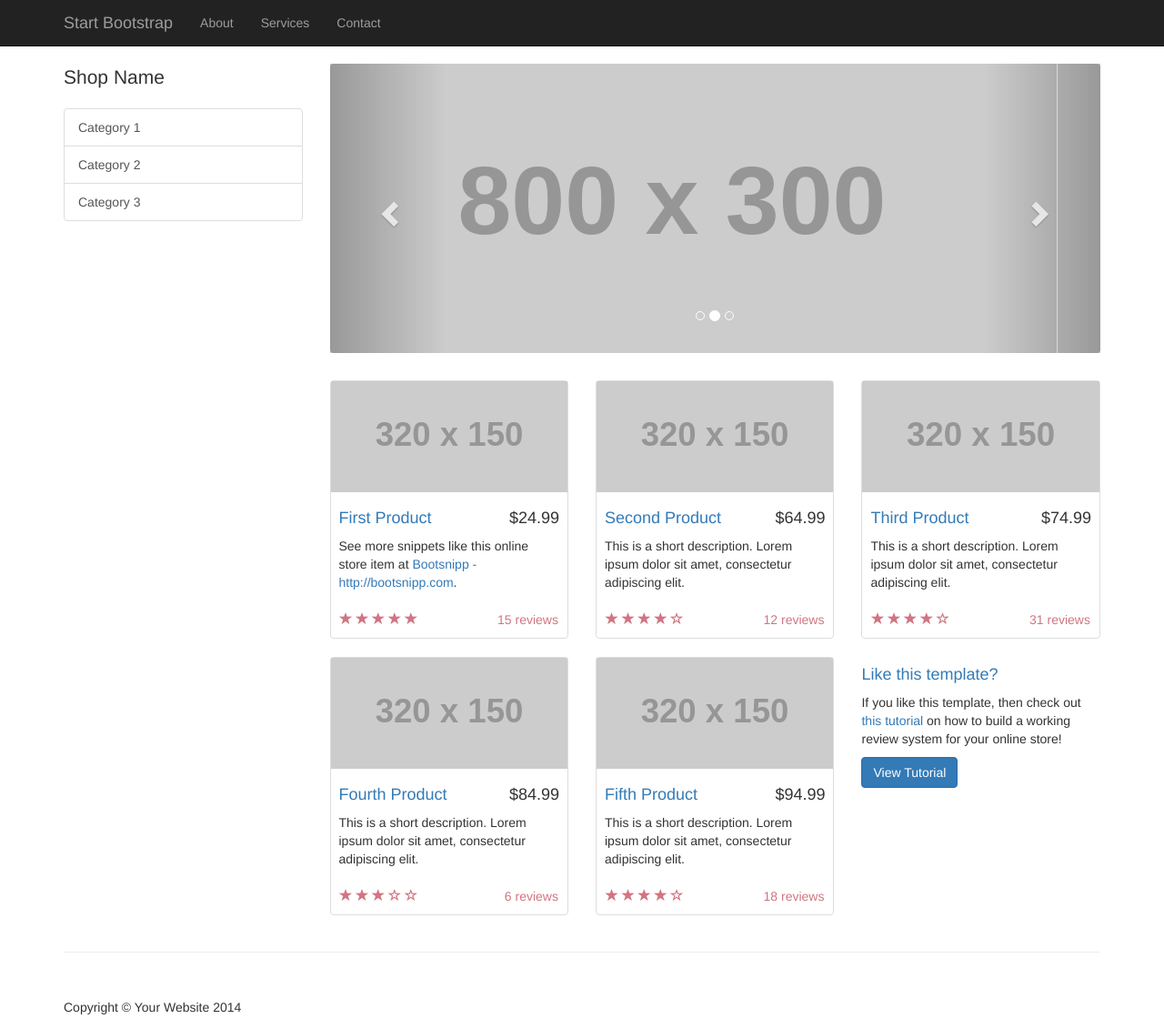
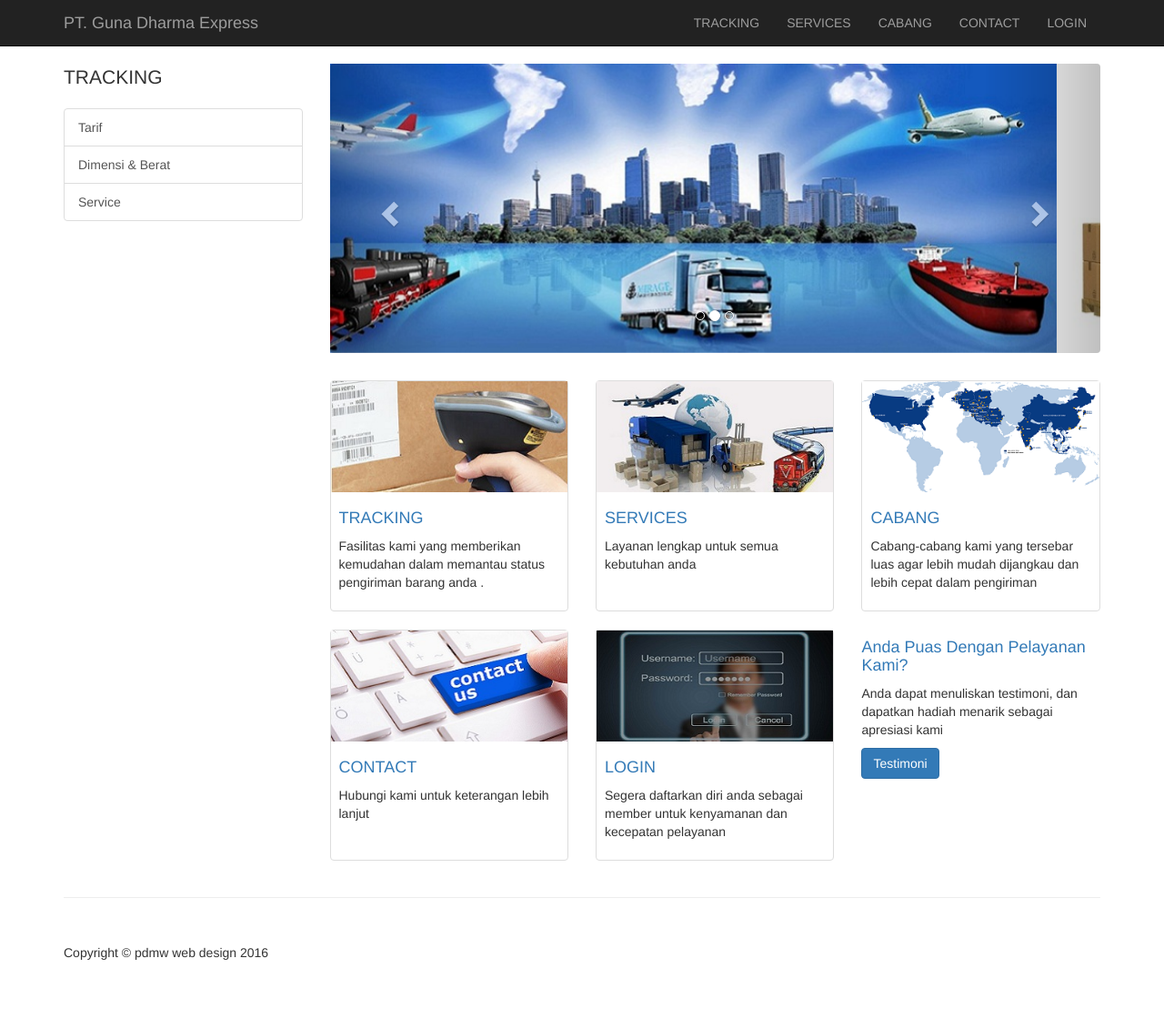
Before and after one commit to pdmw/cargo, a plain HTML site: page index.html in a window 1280 px wide. Shown: the whole page at 91% size. Drawn offline with Linux system fonts and the light colour scheme; placeholder pictures from the web are drawn by us.

Commit message:
edit cargo web

```diff
--- a/index.html
+++ b/index.html
@@ -9,7 +9,7 @@
     <meta name="description" content="">
     <meta name="author" content="">
 
-    <title>Shop Homepage - Start Bootstrap Template</title>
+    <title>GD Ex</title>
 
     <!-- Bootstrap Core CSS -->
     <link href="css/bootstrap.min.css" rel="stylesheet">
@@ -39,21 +39,29 @@
                     <span class="icon-bar"></span>
                     <span class="icon-bar"></span>
                 </button>
-                <a class="navbar-brand" href="#">Start Bootstrap</a>
+                <a class="navbar-brand" href="#">PT. Guna Dharma Express</a>
             </div>
             <!-- Collect the nav links, forms, and other content for toggling -->
             <div class="collapse navbar-collapse" id="bs-example-navbar-collapse-1">
+                <div class="pull-right">
                 <ul class="nav navbar-nav">
                     <li>
-                        <a href="#">About</a>
+                        <a href="#">TRACKING</a>
                     </li>
                     <li>
-                        <a href="#">Services</a>
+                        <a href="#">SERVICES</a>
                     </li>
                     <li>
-                        <a href="#">Contact</a>
+                        <a href="#">CABANG</a>
+                    </li>
+                    <li>
+                        <a href="#">CONTACT</a>
+                    </li>
+                    <li>
+                        <a href="#">LOGIN</a>
                     </li>
                 </ul>
+                </div>
             </div>
             <!-- /.navbar-collapse -->
         </div>
@@ -66,11 +74,11 @@
         <div class="row">
 
             <div class="col-md-3">
-                <p class="lead">Shop Name</p>
+                <p class="lead">TRACKING</p>
                 <div class="list-group">
-                    <a href="#" class="list-group-item">Category 1</a>
-                    <a href="#" class="list-group-item">Category 2</a>
-                    <a href="#" class="list-group-item">Category 3</a>
+                    <a href="#" class="list-group-item">Tarif</a>
+                    <a href="#" class="list-group-item">Dimensi & Berat</a>
+                    <a href="#" class="list-group-item">Service</a>
                 </div>
             </div>
 
@@ -87,13 +95,13 @@
                             </ol>
                             <div class="carousel-inner">
                                 <div class="item active">
-                                    <img class="slide-image" src="http://placehold.it/800x300" alt="">
+                                    <img class="slide-image" src="img/cargo1a.jpg" alt="">
                                 </div>
                                 <div class="item">
-                                    <img class="slide-image" src="http://placehold.it/800x300" alt="">
+                                    <img class="slide-image" src="img/cargo2a.jpg" alt="">
                                 </div>
                                 <div class="item">
-                                    <img class="slide-image" src="http://placehold.it/800x300" alt="">
+                                    <img class="slide-image" src="img/cargo3a.jpg" alt="">
                                 </div>
                             </div>
                             <a class="left carousel-control" href="#carousel-example-generic" data-slide="prev">
@@ -111,14 +119,15 @@
 
                     <div class="col-sm-4 col-lg-4 col-md-4">
                         <div class="thumbnail">
-                            <img src="http://placehold.it/320x150" alt="">
+                            <img src="img/tracking1.jpg" alt="">
                             <div class="caption">
-                                <h4 class="pull-right">$24.99</h4>
-                                <h4><a href="#">First Product</a>
+                            <!--    <h4 class="pull-right">$24.99</h4>  -->
+                                <h4><a href="#">TRACKING</a>
                                 </h4>
-                                <p>See more snippets like this online store item at <a target="_blank" href="http://www.bootsnipp.com">Bootsnipp - http://bootsnipp.com</a>.</p>
+                                <p>Fasilitas kami yang memberikan kemudahan dalam memantau status pengiriman barang anda
+                                <!--    <a target="_blank" href="http://www.bootsnipp.com">Bootsnipp - http://bootsnipp.com</a>-->.</p>
                             </div>
-                            <div class="ratings">
+                        <!--    <div class="ratings">
                                 <p class="pull-right">15 reviews</p>
                                 <p>
                                     <span class="glyphicon glyphicon-star"></span>
@@ -127,20 +136,20 @@
                                     <span class="glyphicon glyphicon-star"></span>
                                     <span class="glyphicon glyphicon-star"></span>
                                 </p>
-                            </div>
+                            </div> -->
                         </div>
                     </div>
 
                     <div class="col-sm-4 col-lg-4 col-md-4">
                         <div class="thumbnail">
-                            <img src="http://placehold.it/320x150" alt="">
+                            <img src="img/services1.jpg" alt="">
                             <div class="caption">
-                                <h4 class="pull-right">$64.99</h4>
-                                <h4><a href="#">Second Product</a>
+                            <!--    <h4 class="pull-right">$64.99</h4> -->
+                                <h4><a href="#">SERVICES</a>
                                 </h4>
-                                <p>This is a short description. Lorem ipsum dolor sit amet, consectetur adipiscing elit.</p>
+                                <p>Layanan lengkap untuk semua kebutuhan anda</p>
                             </div>
-                            <div class="ratings">
+                        <!--    <div class="ratings">
                                 <p class="pull-right">12 reviews</p>
                                 <p>
                                     <span class="glyphicon glyphicon-star"></span>
@@ -149,20 +158,20 @@
                                     <span class="glyphicon glyphicon-star"></span>
                                     <span class="glyphicon glyphicon-star-empty"></span>
                                 </p>
-                            </div>
+                            </div> -->
                         </div>
                     </div>
 
                     <div class="col-sm-4 col-lg-4 col-md-4">
                         <div class="thumbnail">
-                            <img src="http://placehold.it/320x150" alt="">
+                            <img src="img/map1.png" alt="">
                             <div class="caption">
-                                <h4 class="pull-right">$74.99</h4>
-                                <h4><a href="#">Third Product</a>
+                            <!--    <h4 class="pull-right">$74.99</h4> -->
+                                <h4><a href="#">CABANG</a>
                                 </h4>
-                                <p>This is a short description. Lorem ipsum dolor sit amet, consectetur adipiscing elit.</p>
+                                <p>Cabang-cabang kami yang tersebar luas agar lebih mudah dijangkau dan lebih cepat dalam pengiriman </p>
                             </div>
-                            <div class="ratings">
+                        <!--    <div class="ratings">
                                 <p class="pull-right">31 reviews</p>
                                 <p>
                                     <span class="glyphicon glyphicon-star"></span>
@@ -171,20 +180,20 @@
                                     <span class="glyphicon glyphicon-star"></span>
                                     <span class="glyphicon glyphicon-star-empty"></span>
                                 </p>
-                            </div>
+                            </div> -->
                         </div>
                     </div>
 
                     <div class="col-sm-4 col-lg-4 col-md-4">
                         <div class="thumbnail">
-                            <img src="http://placehold.it/320x150" alt="">
+                            <img src="img/contact1.jpg" alt="">
                             <div class="caption">
-                                <h4 class="pull-right">$84.99</h4>
-                                <h4><a href="#">Fourth Product</a>
+                            <!--    <h4 class="pull-right">$84.99</h4> -->
+                                <h4><a href="#">CONTACT</a>
                                 </h4>
-                                <p>This is a short description. Lorem ipsum dolor sit amet, consectetur adipiscing elit.</p>
+                                <p>Hubungi kami untuk keterangan lebih lanjut</p>
                             </div>
-                            <div class="ratings">
+                        <!--    <div class="ratings">
                                 <p class="pull-right">6 reviews</p>
                                 <p>
                                     <span class="glyphicon glyphicon-star"></span>
@@ -193,20 +202,20 @@
                                     <span class="glyphicon glyphicon-star-empty"></span>
                                     <span class="glyphicon glyphicon-star-empty"></span>
                                 </p>
-                            </div>
+                            </div> -->
                         </div>
                     </div>
 
                     <div class="col-sm-4 col-lg-4 col-md-4">
                         <div class="thumbnail">
-                            <img src="http://placehold.it/320x150" alt="">
+                            <img src="img/login1.jpg" alt="">
                             <div class="caption">
-                                <h4 class="pull-right">$94.99</h4>
-                                <h4><a href="#">Fifth Product</a>
+                            <!--    <h4 class="pull-right">$94.99</h4> -->
+                                <h4><a href="#">LOGIN</a>
                                 </h4>
-                                <p>This is a short description. Lorem ipsum dolor sit amet, consectetur adipiscing elit.</p>
+                                <p>Segera daftarkan diri anda sebagai member untuk kenyamanan dan kecepatan pelayanan</p>
                             </div>
-                            <div class="ratings">
+                        <!--    <div class="ratings">
                                 <p class="pull-right">18 reviews</p>
                                 <p>
                                     <span class="glyphicon glyphicon-star"></span>
@@ -215,15 +224,15 @@
                                     <span class="glyphicon glyphicon-star"></span>
                                     <span class="glyphicon glyphicon-star-empty"></span>
                                 </p>
-                            </div>
+                            </div> -->
                         </div>
                     </div>
 
                     <div class="col-sm-4 col-lg-4 col-md-4">
-                        <h4><a href="#">Like this template?</a>
+                        <h4><a href="#">Anda Puas Dengan Pelayanan Kami?</a>
                         </h4>
-                        <p>If you like this template, then check out <a target="_blank" href="http://maxoffsky.com/code-blog/laravel-shop-tutorial-1-building-a-review-system/">this tutorial</a> on how to build a working review system for your online store!</p>
-                        <a class="btn btn-primary" target="_blank" href="http://maxoffsky.com/code-blog/laravel-shop-tutorial-1-building-a-review-system/">View Tutorial</a>
+                        <p>Anda dapat menuliskan testimoni, <!-- <a target="_blank" href="http://maxoffsky.com/code-blog/laravel-shop-tutorial-1-building-a-review-system/">this tutorial</a> --> dan dapatkan hadiah menarik sebagai apresiasi kami</p>
+                        <a class="btn btn-primary" target="_blank" href="http://maxoffsky.com/code-blog/laravel-shop-tutorial-1-building-a-review-system/">Testimoni</a>
                     </div>
 
                 </div>
@@ -243,7 +252,7 @@
         <footer>
             <div class="row">
                 <div class="col-lg-12">
-                    <p>Copyright &copy; Your Website 2014</p>
+                    <p>Copyright &copy; pdmw web design 2016</p>
                 </div>
             </div>
         </footer>
```
Also changed, not shown: img/cargo1.jpg (added), img/cargo1a.jpg (added), img/cargo2.jpg (added), img/cargo2a.jpg (added), img/cargo3.jpg (added), img/cargo3a.jpg (added), img/contact.jpg (added), img/contact1.jpg (added), img/login.jpg (added), img/login1.jpg (added), img/map1.png (added), img/services.jpg (added), img/services1.jpg (added), img/tracking.jpg (added), 1 more files.
